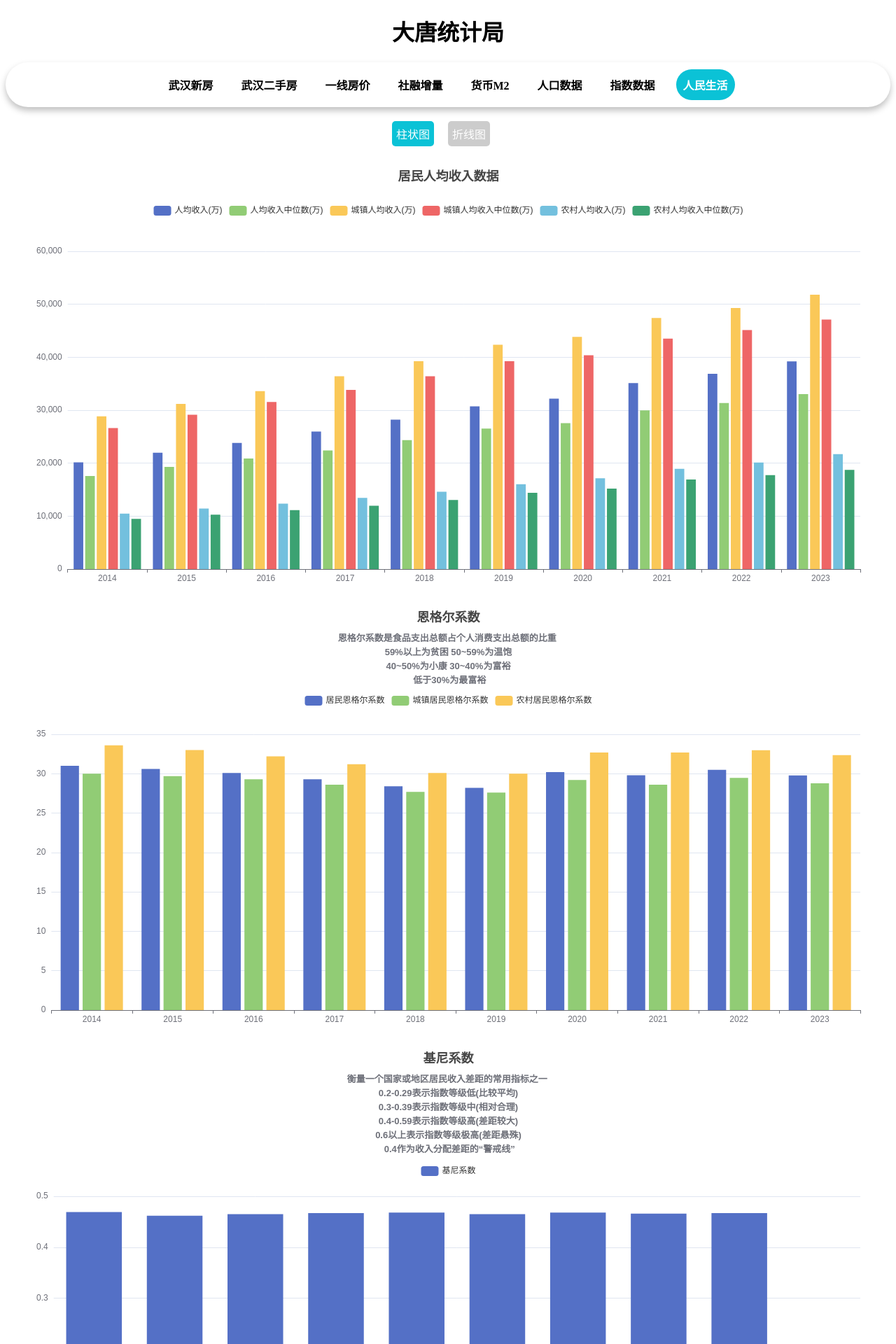
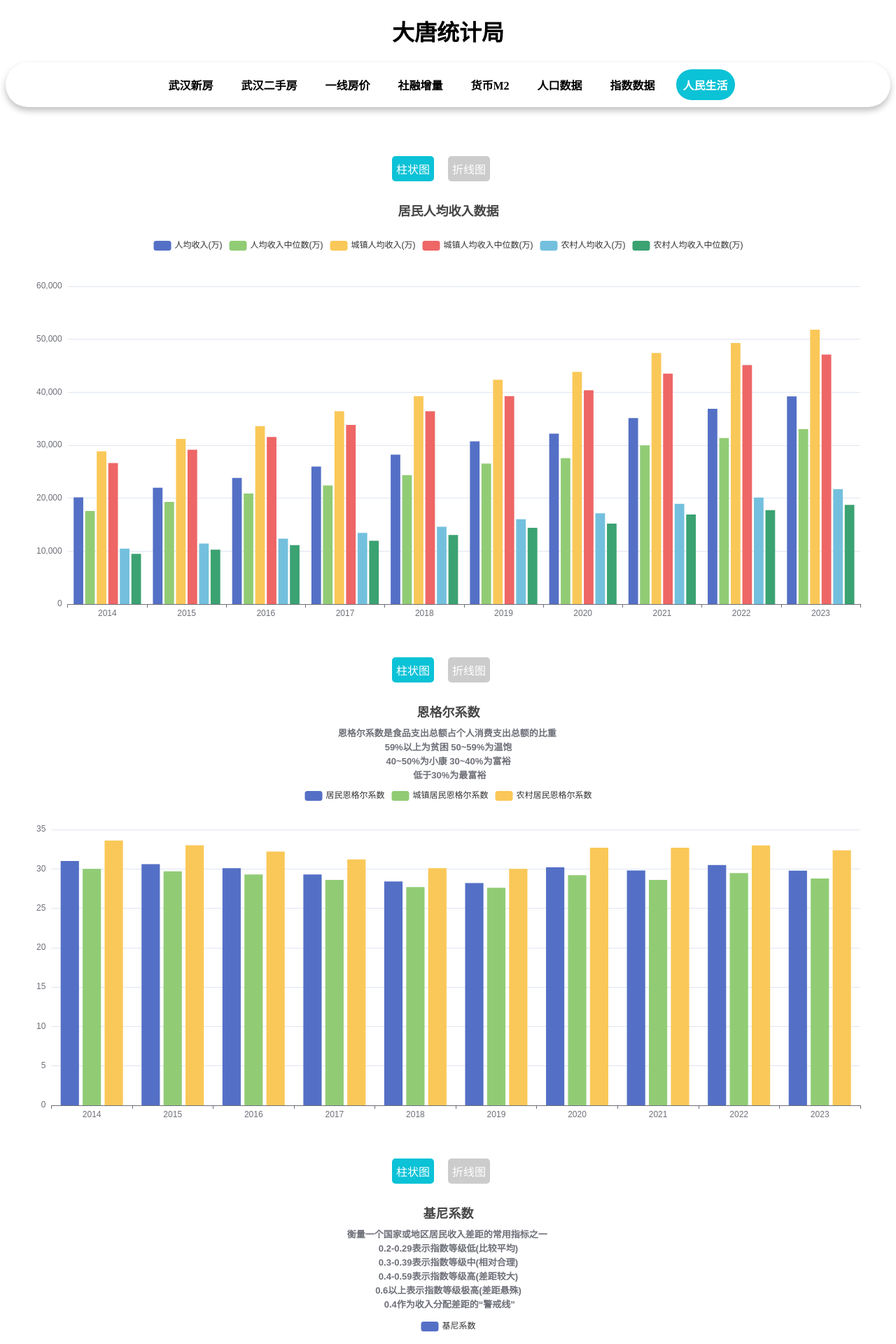
Before and after one commit to HLTangbinbin/HLTangbinbin.github.io, a Vue app: page /#/livingstandards in a window 1280 px wide. Shown: the top 1920 px of the page at 70% size. Built offline with nearby package versions, Linux system fonts and the light colour scheme.

Commit message:
调整居民收入切换按钮

```diff
--- a/src/components/LivingStandards.vue
+++ b/src/components/LivingStandards.vue
@@ -1,13 +1,26 @@
+
 <template>
   <div class="container">
     <div class="buttons">
-        <button class="button" :class="{ 'is-active': isBarActive }" @click="drawBarChart">柱状图</button>
-        <button class="button" :class="{ 'is-active': isLineActive }" @click="drawLineChart">折线图</button>
+      <button class="button" :class="{ 'is-active': isBarActive_Income }" @click="drawBarChart_Income" style="margin-top: 50px;" >柱状图</button>
+      <button class="button" :class="{ 'is-active': isLineActive_Income }" @click="drawLineChart_Income" style="margin-top: 50px;">折线图</button>
     </div>
+    <div class="chart-container" id="income"></div>
 
-      <div class="chart-container" id="livingStandards"></div>
+     <!-- 为下方的按钮添加上边距 style="margin-top -->
+    <div class="buttons">
+      <button class="button" :class="{ 'is-active': isBarActive_Engel }" @click="drawBarChart_Engel" style="margin-top: 50px;">柱状图</button>
+      <button class="button" :class="{ 'is-active': isLineActive_Engel }" @click="drawLineChart_Engel" style="margin-top: 50px;">折线图</button>
+    </div>
     <div class="chart-container" id="engelcoefficient"></div>
+
+     <!-- 为下方的按钮添加上边距 style="margin-top -->
+    <div class="buttons">
+      <button class="button" :class="{ 'is-active': isBarActive_Gini }" @click="drawBarChart_Gini" style="margin-top: 50px;">柱状图</button>
+      <button class="button" :class="{ 'is-active': isLineActive_Gini }" @click="drawLineChart_Gini" style="margin-top: 50px;">折线图</button>
+    </div>
     <div class="chart-container" id="ginicoefficient"></div>
+
   </div>
 </template>
 
@@ -33,8 +46,12 @@
             A0A0H03 : 'A0A0H03',   // 农村居民恩格尔系数
 
         },
-          isBarActive: false,
-          isLineActive: false,
+          isBarActive_Income: false,
+          isLineActive_Income: false,
+          isBarActive_Engel: false,
+          isLineActive_Engel: false,
+          isBarActive_Gini: false,
+          isLineActive_Gini: false,
           livingStandardsDataList: null,
           chartsType: null
         };
@@ -53,7 +70,9 @@
               // 列表数据
               this.livingStandardsDataList = data.livingStandardsData;
               // 处理数据绘制图表
-              this.drawBarChart();
+              this.drawBarChart_Income()
+              this.drawBarChart_Engel()
+              this.drawBarChart_Gini()
             })
             .catch(error => {
               console.error('Error fetching data:', error)
@@ -72,11 +91,11 @@
           })
         },
         // 平均收入图表
-        drawLivingStandardsCharts() {
+        drawIncomeCharts() {
           // 基于准备好的dom，初始化echarts实例
-          var livingStandardsChart = echarts.init(document.getElementById('livingStandards'));
+          var incomeChart = echarts.init(document.getElementById('income'));
           // 指定图表的配置项和数据
-          var livingStandardsOption = {
+          var incomeOption = {
               title: {
                   text: '居民人均收入数据',
                   left: 'center',
@@ -137,7 +156,7 @@
               ]
           };
           // 使用刚指定的配置项和数据显示图表。
-          livingStandardsChart.setOption(livingStandardsOption);
+          incomeChart.setOption(incomeOption);
         },
         // 恩格尔系数
         drawEngelCoefficientCharts() {
@@ -247,25 +266,49 @@
           // 使用刚指定的配置项和数据显示图表。
           giniCoefficientChart.setOption(giniCoefficientOption);
         },
-        drawBarChart() {
-          this.isBarActive = true;
-          this.isLineActive = false;
+        drawBarChart_Income() {
+          this.isBarActive_Income = true;
+          this.isLineActive_Income = false;
           this.chartsType = "bar"
-          this.drawChart()
+          this.drawIncomeCharts()
 
         },
-        drawLineChart() {
-          this.isBarActive = false;
-          this.isLineActive = true;
+        drawLineChart_Income() {
+          this.isBarActive_Income = false;
+          this.isLineActive_Income = true;
           // 在这里绘制折线图
           this.chartsType = "line"
-          this.drawChart()
+          this.drawIncomeCharts()
         },
-        drawChart() {
-          this.drawLivingStandardsCharts();
-          this.drawEngelCoefficientCharts();
-          this.drawGiniCoefficientCharts();
+        drawBarChart_Engel() {
+          this.isBarActive_Engel = true;
+          this.isLineActive_Engel = false;
+          this.chartsType = "bar"
+          this.drawEngelCoefficientCharts()
+
+        },
+        drawLineChart_Engel() {
+          this.isBarActive_Engel = false;
+          this.isLineActive_Engel = true;
+          // 在这里绘制折线图
+          this.chartsType = "line"
+          this.drawEngelCoefficientCharts()
+        },
+        drawBarChart_Gini() {
+          this.isBarActive_Gini = true;
+          this.isLineActive_Gini = false;
+          this.chartsType = "bar"
+          this.drawGiniCoefficientCharts()
+
+        },
+        drawLineChart_Gini() {
+          this.isBarActive_Gini = false;
+          this.isLineActive_Gini = true;
+          // 在这里绘制折线图
+          this.chartsType = "line"
+          this.drawGiniCoefficientCharts()
         }
+
     }
   };
     </script>
```
Also changed, not shown: 5 other files (tests, documents, lock files or other folders). Lines whose indentation alone changed are shown as unchanged.
